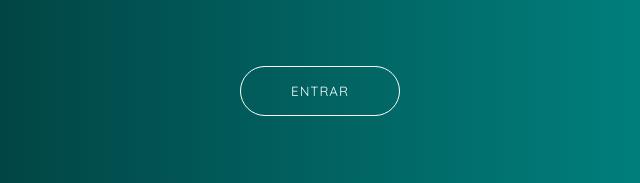
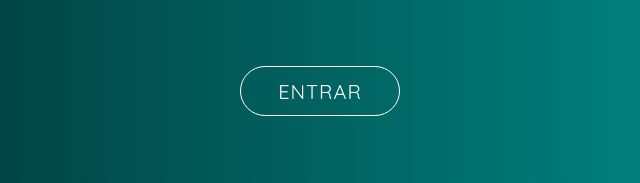
Before and after one commit to OscarYopan/sign-up-form, a plain HTML site: page index.html in a window 1280 px wide. In both pictures the pointer is over the button 640 px from the left and 495 px from the top of the page. Shown: the part 404-587 px from the top of the page, 320-960 px from the left. Drawn offline with Linux system fonts and the light colour scheme.

Commit message:
Update style.css

```diff
--- a/style.css
+++ b/style.css
@@ -221,3 +221,7 @@ html{
   margin-top: 3rem;
   cursor: pointer;
 }
+
+button:hover {
+  font-size: 2rem;
+}
```
